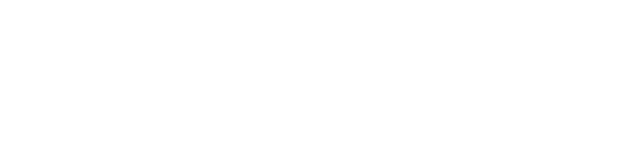
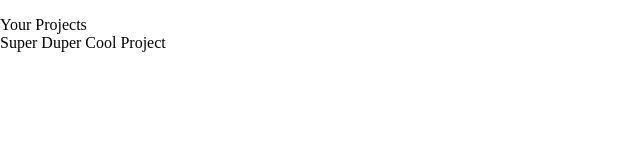
Before and after one commit to s3791898/admin-dashboard, a plain HTML site: page index.html in a window 1280 px wide. Shown: the whole page, without its empty margins (0-640 px from the left). Drawn offline with Linux system fonts and the light colour scheme.

Commit message:
Started working on the structure
Added the basic html layout for the webpage. Still need to add the rest of the elements that need to be displayed on the page.

```diff
--- /dev/null
+++ b/assets/css/style.css
@@ -0,0 +1,6 @@
+body {
+  box-sizing: border-box;
+  padding: 0;
+  margin: 0;
+  max-height: 100vh;
+}
--- a/index.html
+++ b/index.html
@@ -4,11 +4,41 @@
 <head>
   <meta charset="UTF-8">
   <meta name="viewport" content="width=device-width, initial-scale=1.0">
-  <link rel="stylesheet" href="style.css">
+  <link rel="stylesheet" href="/assets/css/style.css">
   <title>Admin Dashboard</title>
 </head>
 
 <body>
+  <header class="header">
+
+  </header>
+  <nav>
+    <div class="sidebar">
+      <div class="dashboard">
+
+      </div>
+
+      <ul class="group-1">
+
+      </ul>
+      <ul class="group-2">
+
+      </ul>
+  </nav>
+  </div>
+
+  <main>
+    <div class="project-container">
+      <div class="head">Your Projects</div>
+      <article>
+        <div class="project">
+          <div>
+            Super Duper Cool Project
+          </div>
+        </div>
+      </article>
+    </div>
+  </main>
 
 </body>
 
```
Also changed, not shown: assets/images/dashboard-project.png (renamed from images/dashboard-project.png), style.css (deleted), 1 other file.
